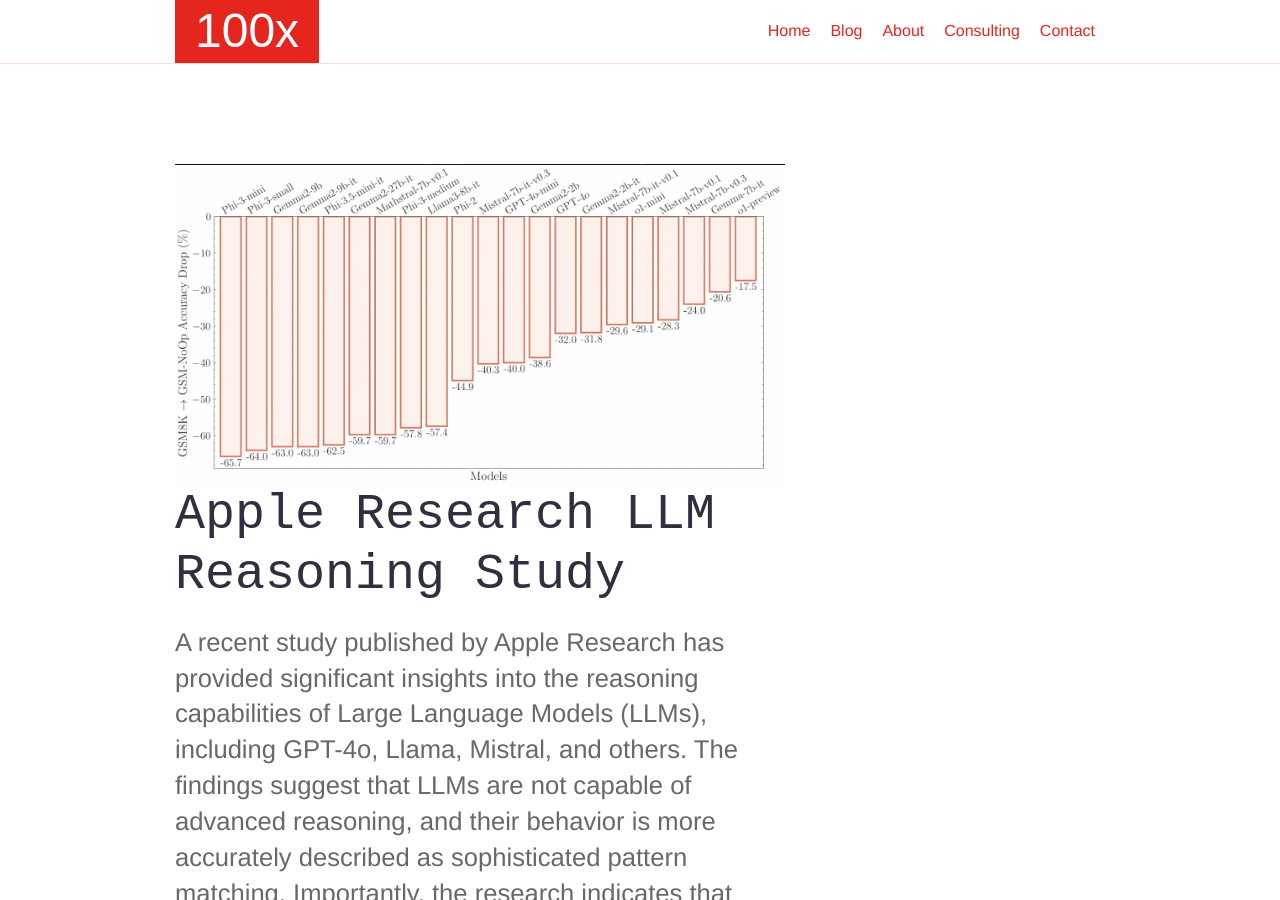
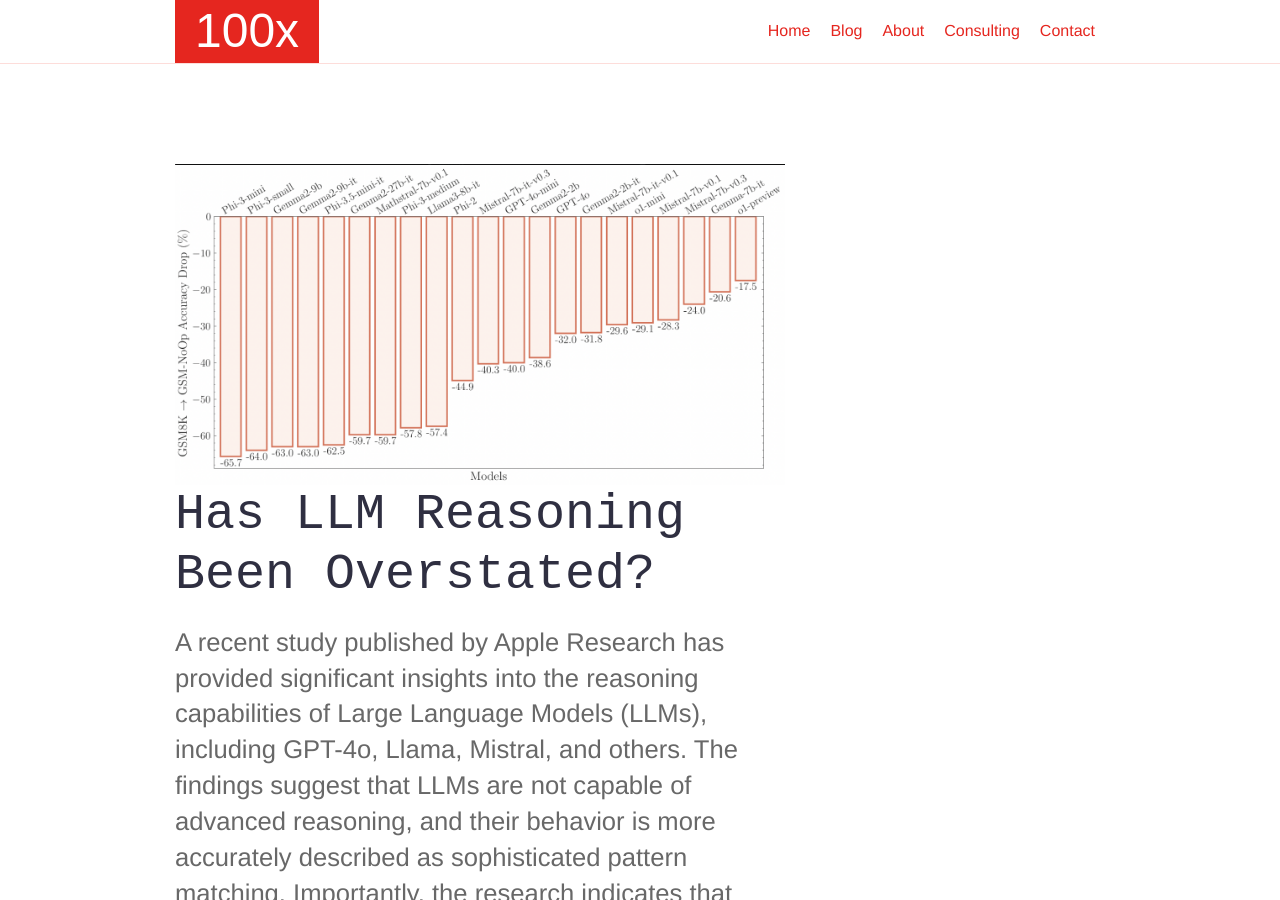
Before and after one commit to Shakakai/100x, a Jekyll site: the page built from _posts/2024-10-11-apple-reasoning-study.md, in a window 1280 px wide and 900 px high. Built offline with Jekyll 4.4.1, drawn with Linux system fonts in a browser that asks for light colours; some web fonts are replaced.

Commit message:
updating blog text

```diff
--- a/_posts/2024-10-11-apple-reasoning-study.md
+++ b/_posts/2024-10-11-apple-reasoning-study.md
@@ -1,6 +1,6 @@
 ---
 layout: post
-title: Apple Research LLM Reasoning Study
+title: Has LLM Reasoning Been Overstated?
 date: 2024-10-11
 image: /images/posts/Apple-Reasoning-Drop.png
 ---
```
